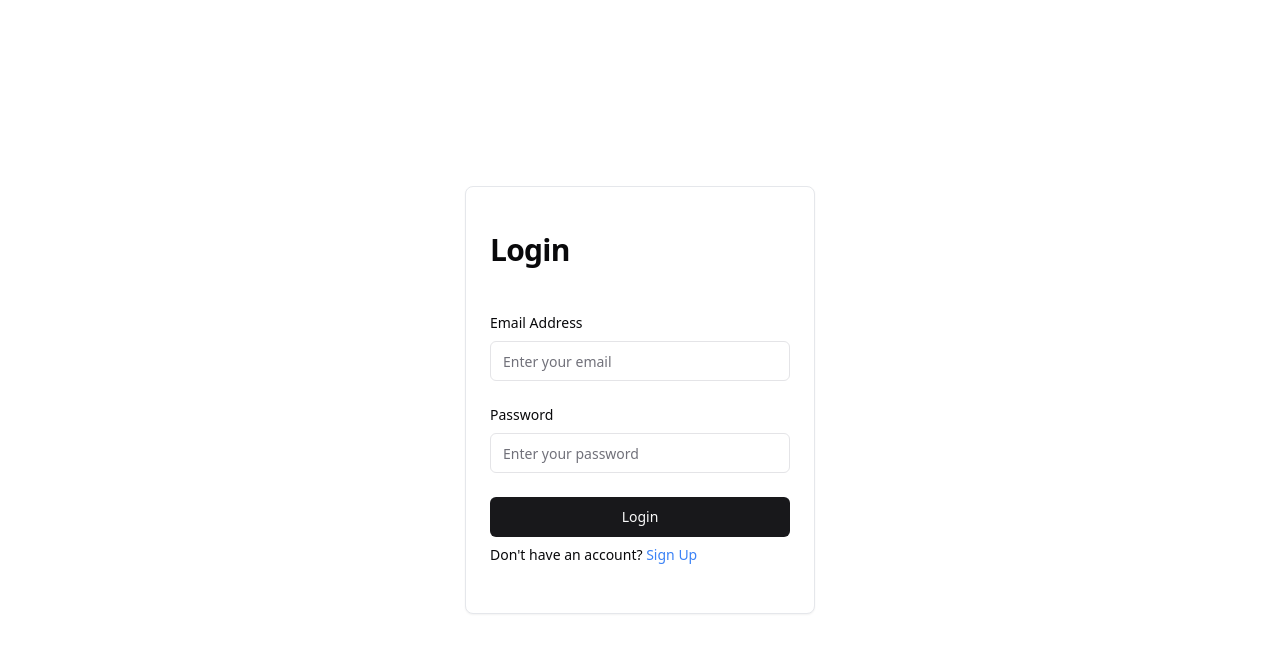
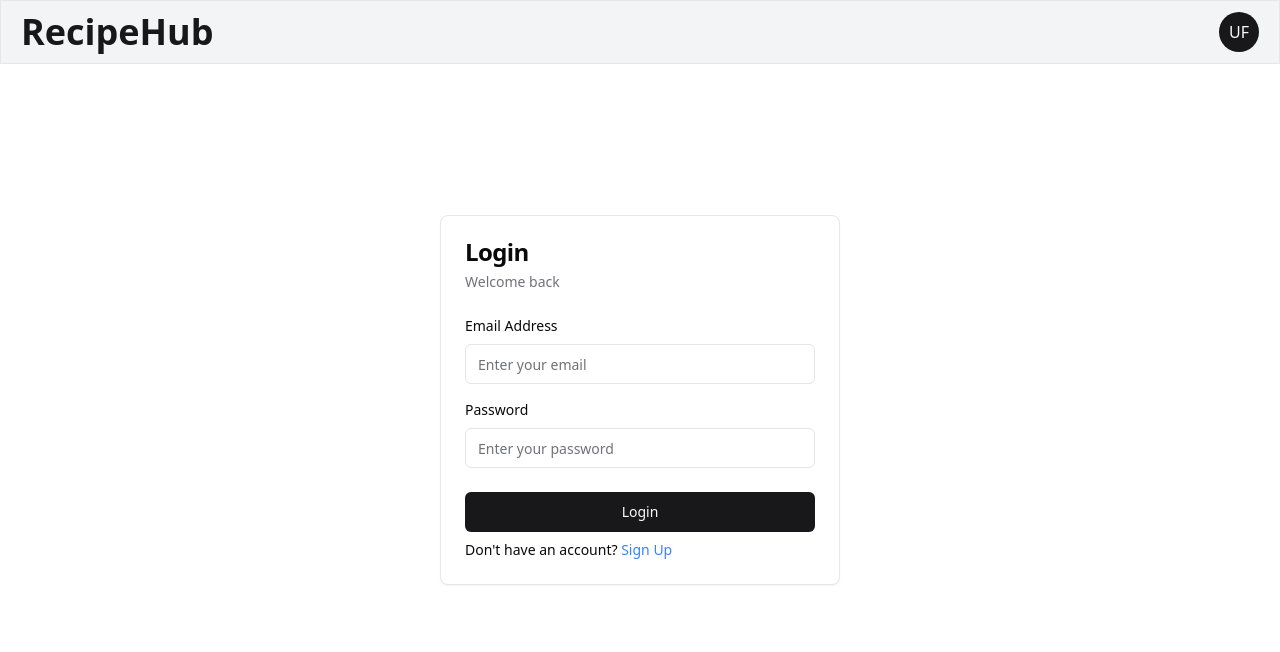
Before and after one commit to Yaminikanta-code/recipe-app, a React (Vite) app: page / in a window 1280 px wide. Shown: the top 652 px of the page. Built offline with nearby package versions, Linux system fonts and the light colour scheme.

Commit message:
built header

```diff
--- a/src/App.jsx
+++ b/src/App.jsx
@@ -1,9 +1,13 @@
+import React from "react";
 import AuthForm from "./components/authentication/AuthForm";
+import Header from "./components/header/Header";
 
 function App() {
   return (
     <>
       <div>
+        <Header />
+
         <AuthForm />
       </div>
     </>
--- a/src/components/authentication/AuthForm.jsx
+++ b/src/components/authentication/AuthForm.jsx
@@ -26,14 +26,19 @@ function AuthForm() {
 
   return (
     <div className="flex h-screen items-center justify-center">
-      <Card className="w-[90%] md:w-[350px] py-6">
-        <div className="flex flex-col space-y-1.5 p-6">
-          <h1 className="text-3xl font-semibold leading-none text-foreground tracking-tight">
+      <Card className="w-[90%] md:w-[400px]">
+        <div className="flex flex-col space-y-6 p-6">
+          <div className="flex flex-col space-y-2">
+            <h1 className="text-2xl font-semibold leading-none text-foreground tracking-tight">
               {islogin ? "Login" : "Sign Up"}
             </h1>
+            <h2 className="text-sm text-muted-foreground">
+              {islogin ? "Welcome back" : "Create an account"}
+            </h2>
           </div>
-        <form className="" onSubmit={handleSubmit(onSubmit)} noValidate>
-          <div className="flex flex-col space-y-6 p-6">
+
+          <form onSubmit={handleSubmit(onSubmit)} noValidate>
+            <div className="flex flex-col space-y-4">
               {!islogin && (
                 <Input
                   name="name"
@@ -60,35 +65,25 @@ function AuthForm() {
                 type="password"
                 rules={passwordValidation}
               />
-            <div className="flex flex-col space-y-2">
+            </div>
+
+            <div className="flex flex-col space-y-2 mt-6">
               <Button type="submit">{islogin ? "Login" : "Sign Up"}</Button>
-              <p className="text-sm text-foreground ">
+              <p className="text-sm text-foreground">
                 {islogin
                   ? "Don't have an account? "
                   : "Already have an account? "}
-                <span>
-                  {islogin ? (
                 <button
                   type="button"
                   className="text-blue-500 hover:underline"
-                      onClick={() => setIsLogin(false)}
+                  onClick={() => setIsLogin(!islogin)}
                 >
-                      Sign Up
+                  {islogin ? "Sign Up" : "Login"}
                 </button>
-                  ) : (
-                    <button
-                      type="button"
-                      className="text-blue-500 hover:underline"
-                      onClick={() => setIsLogin(true)}
-                    >
-                      Login
-                    </button>
-                  )}
-                </span>
               </p>
             </div>
+          </form>
         </div>
-        </form>
       </Card>
     </div>
   );
--- /dev/null
+++ b/src/components/common/Avatar.jsx
@@ -0,0 +1,13 @@
+import * as React from "react";
+
+const Avatar = ({ className, children, ...props }) => (
+  <div
+    className={`${className} relative h-10 w-10 shrink-0 overflow-hidden rounded-full flex items-center justify-center bg-primary text-primary-foreground cursor-pointer`}
+    {...props}
+  >
+    {children}
+  </div>
+);
+Avatar.displayName = "Avatar";
+
+export default Avatar;
--- /dev/null
+++ b/src/components/common/MenuBar.jsx
@@ -0,0 +1,12 @@
+import * as React from "react";
+
+const MenuBar = ({ children, className = "", ...props }, ref) => (
+  <div
+    className={`${className} flex h-16 items-center space-x-1 border fixed top-0 left-0 right-0 bg-gray-100 p-1`}
+    {...props}
+  >
+    {children}
+  </div>
+);
+
+export default MenuBar;
--- a/src/components/common/index.js
+++ b/src/components/common/index.js
@@ -1,5 +1,7 @@
 import Button from "./Button";
 import Card from "./Card";
 import Input from "./Input";
+import MenuBar from "./MenuBar";
+import Avatar from "./Avatar";
 
-export { Button, Card, Input };
+export { Button, Card, Input, MenuBar, Avatar };
--- /dev/null
+++ b/src/components/header/Header.jsx
@@ -0,0 +1,16 @@
+import React from "react";
+import { MenuBar, Avatar } from "../common";
+import Logo from "./Logo";
+
+function Header() {
+  return (
+    <MenuBar className="justify-between">
+      <Logo />
+      <div className="flex items-center">
+        <Avatar className="mx-4">UF</Avatar>
+      </div>
+    </MenuBar>
+  );
+}
+
+export default Header;
--- /dev/null
+++ b/src/components/header/Logo.jsx
@@ -0,0 +1,11 @@
+import React from "react";
+
+function Logo() {
+  return (
+    <div className="flex items-center space-x-2">
+      <span className="text-4xl font-bold mx-4 text-primary">RecipeHub</span>
+    </div>
+  );
+}
+
+export default Logo;
```
Lines whose indentation alone changed are shown as unchanged.
